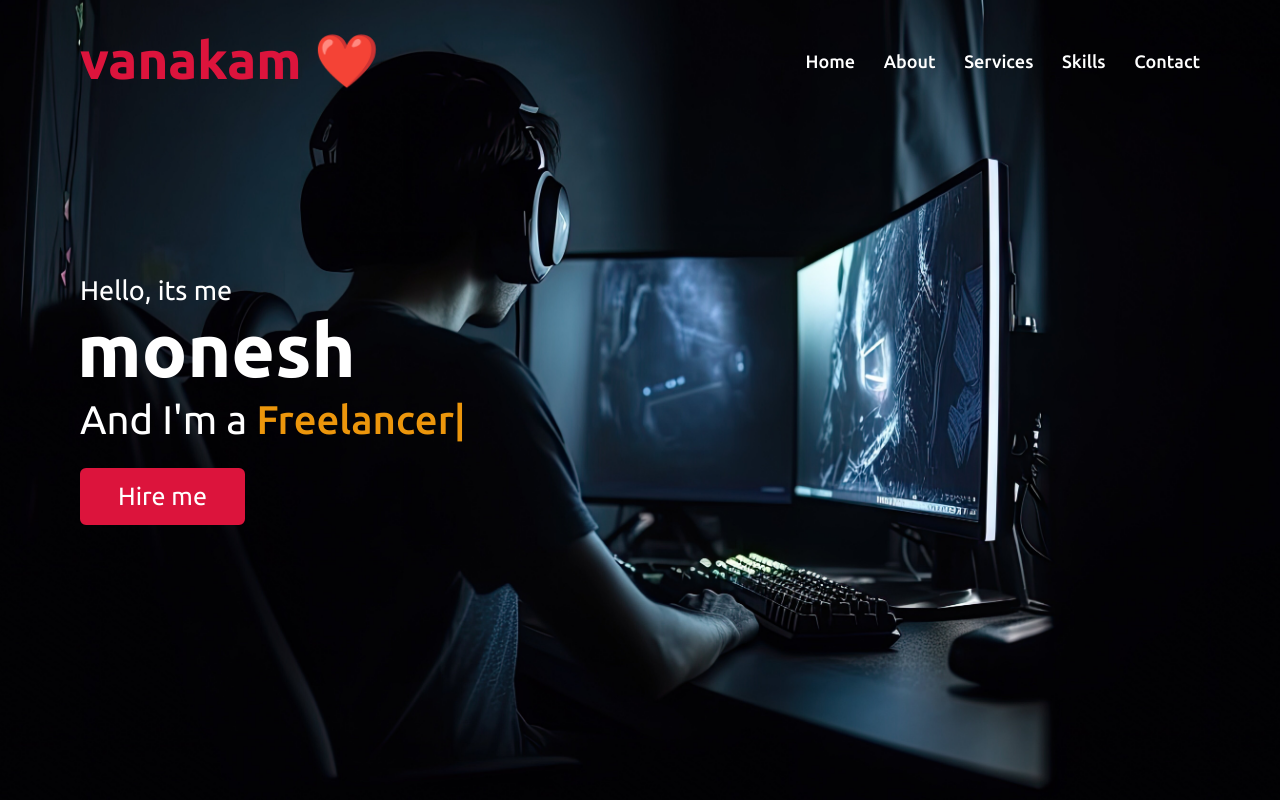
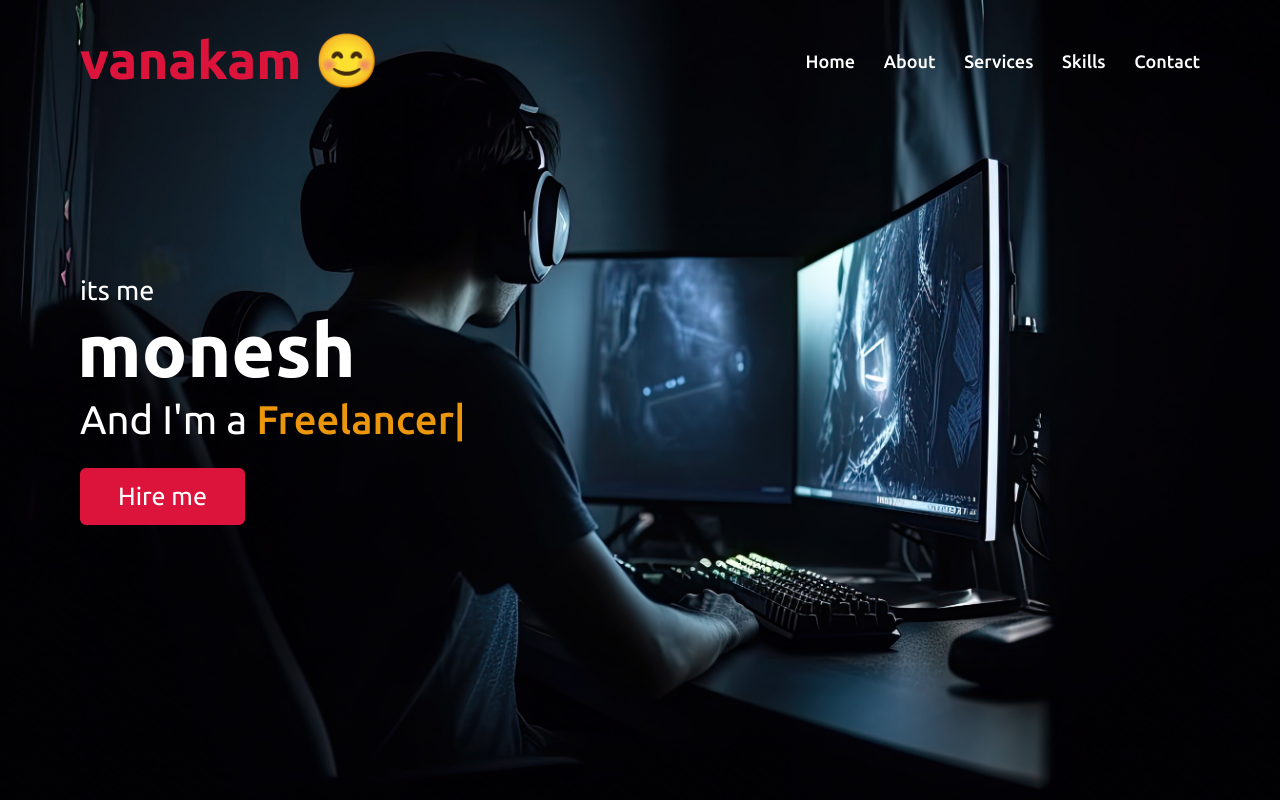
Before and after one commit to MONESHGOMO/monesh, a plain HTML site: page index.html in a window 1280 px wide. Shown: the top 800 px of the page. Drawn offline with nearby package versions, Linux system fonts and the light colour scheme.

Commit message:
Update index.html

```diff
--- a/index.html
+++ b/index.html
@@ -20,7 +20,7 @@
     </div>
     <nav class="navbar">
         <div class="max-width">
-            <div class="logo"><a href="#"><span><h2> vanakam ❤️ </> </h2></span></a></div>
+            <div class="logo"><a href="#"><span><h2> vanakam 😊 </> </h2></span></a></div>
             <ul class="menu">
                 <li><a href="#home" class="menu-btn">Home</a></li>
                 <li><a href="#about" class="menu-btn">About</a></li>
@@ -38,7 +38,7 @@
     <section class="home" id="home">
         <div class="max-width">
             <div class="home-content">
-                <div class="text-1">Hello, its me</div>
+                <div class="text-1"> its me</div>
                 <div class="text-2">monesh</div>
                 <div class="text-3">And I'm a <span class="typing"></span></div>
                 <a href="https://www.linkedin.com/in/moneshgomo/">Hire me</a>
```
